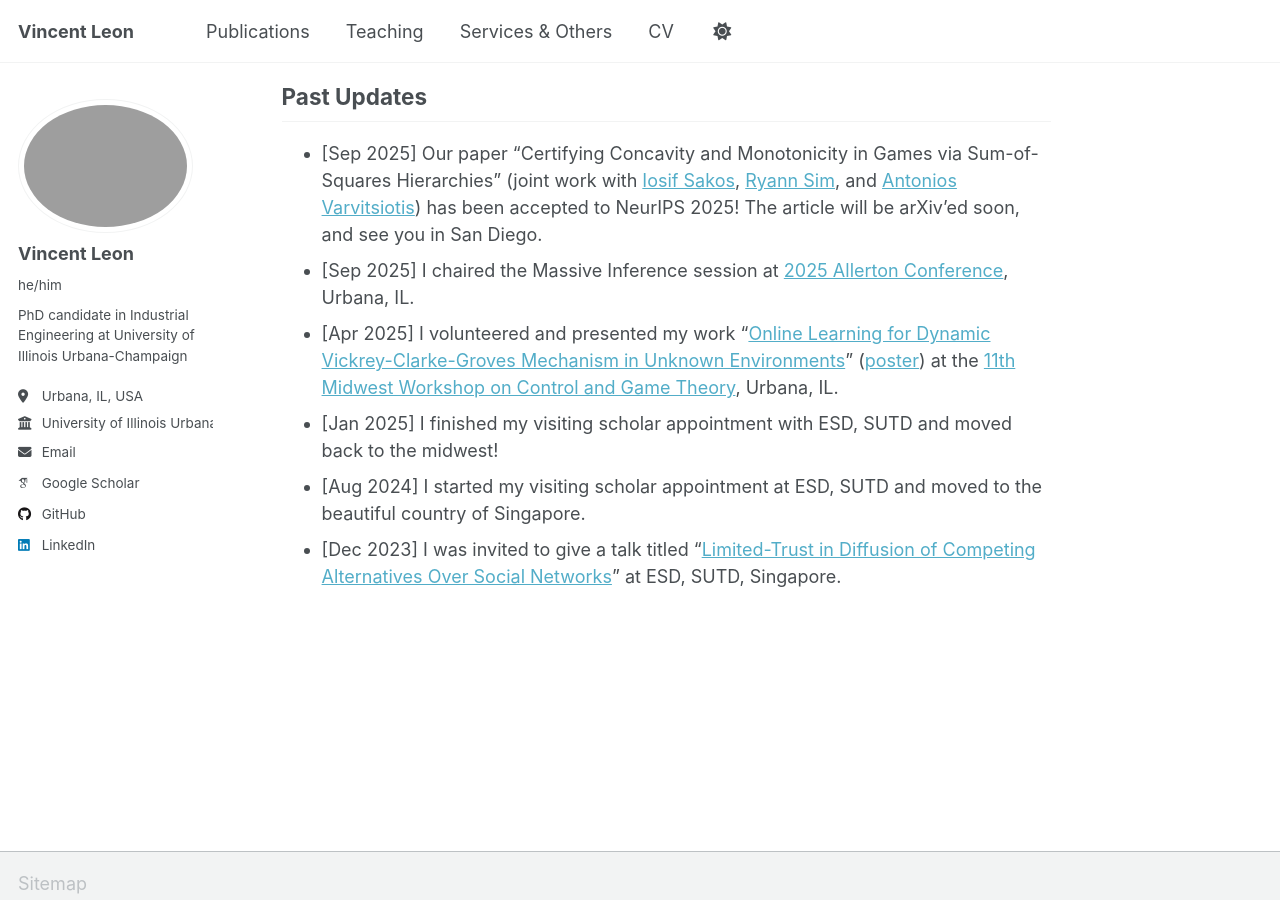
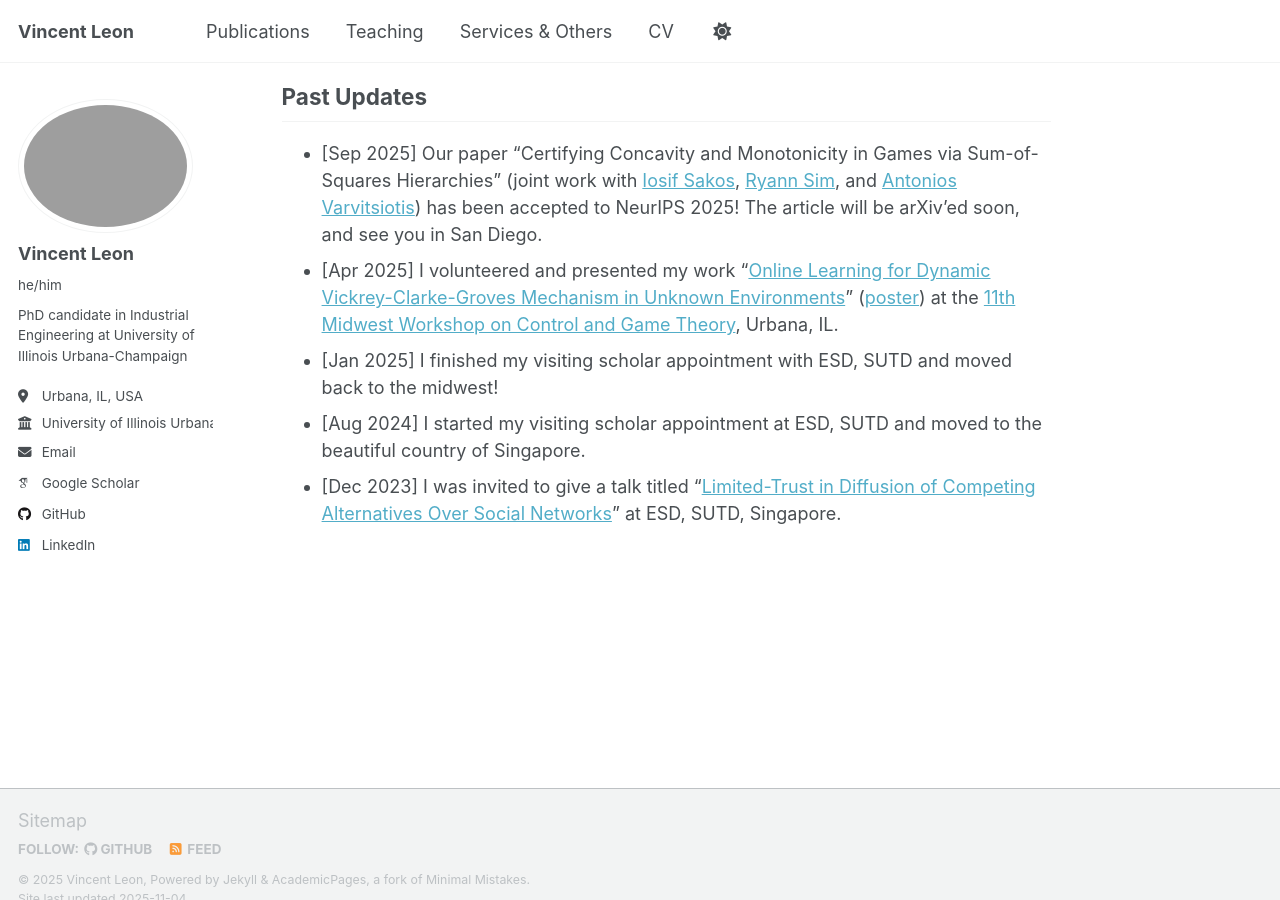
Before and after one commit to vin-leon/vin-leon.github.io, a Jekyll site: the page built from _pages/about.md, in a window 1280 px wide and 900 px high, scrolled down 1301 px. Built offline with Jekyll 4.4.1, drawn with Linux system fonts in a browser that asks for light colours; some web fonts are replaced; a script that is not in the unit is left out.

Commit message:
Update past updates section in about.md

```diff
--- a/_pages/about.md
+++ b/_pages/about.md
@@ -42,7 +42,6 @@ Visiting Scholar, Engineering Systems and Design Pillar, Singapore University of
 ## Past Updates
 
 * [Sep 2025] Our paper "Certifying Concavity and Monotonicity in Games via Sum-of-Squares Hierarchies" (joint work with [Iosif Sakos](https://www.sutd.edu.sg/profile/iosif-joseph-sakos/), [Ryann Sim](https://ryanndelion.github.io/), and [Antonios Varvitsiotis](https://sites.google.com/site/antoniosvarvitsiotis/)) has been accepted to NeurIPS 2025! The article will be arXiv'ed soon, and see you in San Diego.
-* [Sep 2025] I chaired the Massive Inference session at [2025 Allerton Conference](https://allerton.csl.illinois.edu/), Urbana, IL.
 * [Apr 2025] I volunteered and presented my work "[Online Learning for Dynamic Vickrey-Clarke-Groves Mechanism in Unknown Environments](https://publish.illinois.edu/11th-midwest-workshop-on-control-and-game-theory/poster-abstract/)" ([poster](files/pdfs/presentations/Leon-VCG-Learning-ISE2025_poster.pdf)) at the [11th Midwest Workshop on Control and Game Theory](https://publish.illinois.edu/11th-midwest-workshop-on-control-and-game-theory/), Urbana, IL.
 * [Jan 2025] I finished my visiting scholar appointment with ESD, SUTD and moved back to the midwest!
 * [Aug 2024] I started my visiting scholar appointment at ESD, SUTD and moved to the beautiful country of Singapore.
```
